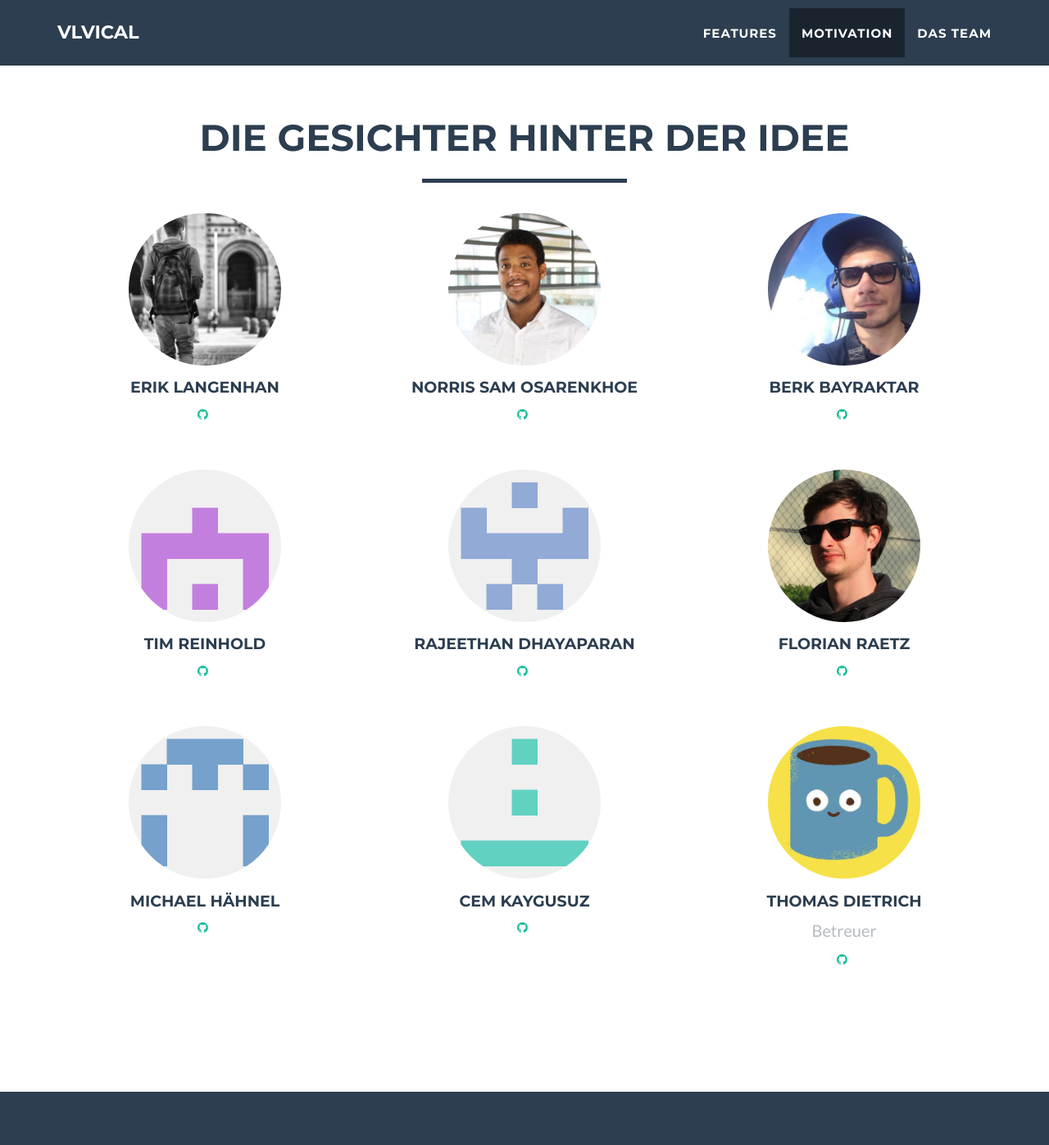
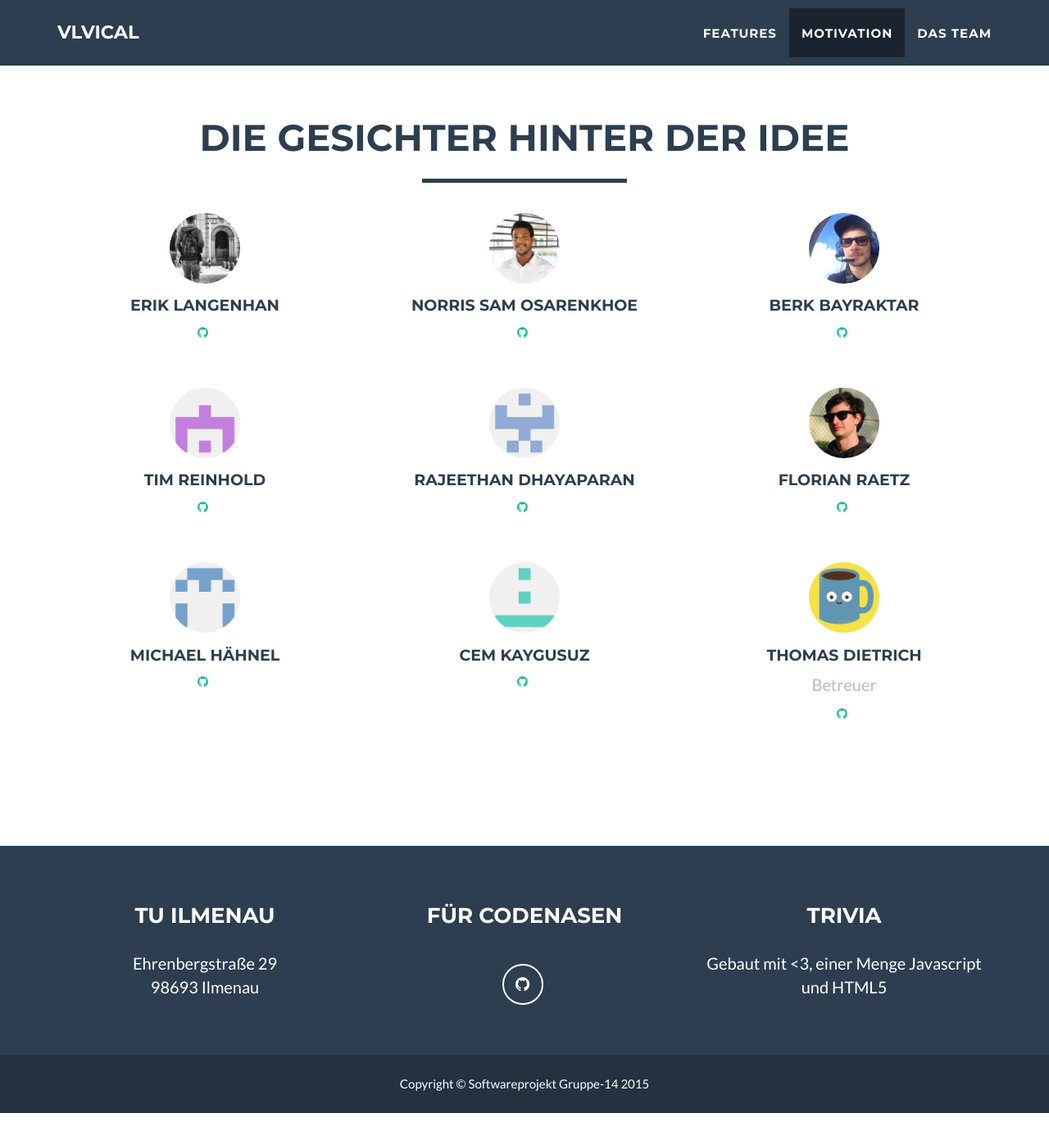
Before and after one commit to vlvical/vlvical.github.io, a Jekyll site: the page built from index.html, in a window 1280 px wide and 1400 px high, scrolled down 2619 px. Shown: the top 1397 px of the window at 82% size. Built offline with Jekyll 4.4.1, drawn with Linux system fonts in a browser that asks for light colours; after the commit the page ends 3977 px from its top, so only the background shows below that.

Commit message:
Bilder größe verändert

```diff
--- a/_includes/css/main.css
+++ b/_includes/css/main.css
@@ -451,6 +451,6 @@
 .team-member img {
     margin: 0 auto;
     border: 7px solid #fff;
-    max-width: 200px;
-    max-height: 200px;
+    max-width: 100px;
+    max-height: 100px;
 }
```
